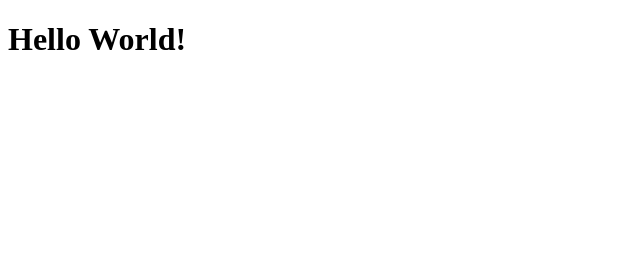
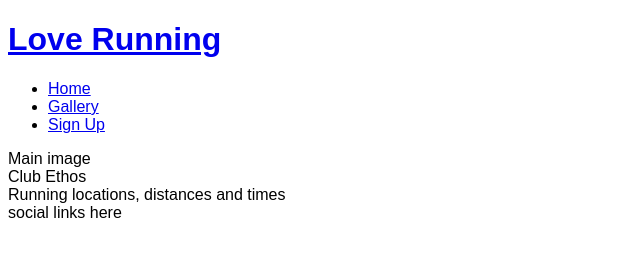
Before and after one commit to Franzdev8/love-running, a plain HTML site: page index.html in a window 1280 px wide. Shown: the whole page, without its empty margins (0-640 px from the left). Drawn offline with Linux system fonts and the light colour scheme.

Commit message:
Add basic header structure

```diff
--- a/assets/css/style.css
+++ b/assets/css/style.css
@@ -0,0 +1,3 @@
+body {
+    font-family: arial;
+}
--- a/index.html
+++ b/index.html
@@ -1,12 +1,48 @@
 <!DOCTYPE html>
 <html lang="en">
+
 <head>
     <meta charset="UTF-8">
     <meta http-equiv="X-UA-Compatible" content="IE=edge">
     <meta name="viewport" content="width=device-width, initial-scale=1.0">
-    <title>Document</title>
+    <meta name="description" content="Love Running club for runner in Dublin, Ireland">
+    <meta name="keywords" content="love running, running club, ireöand, dublin">
+
+    <link rel="stylesheet" href="assets/css/style.css">
+    <title>Love Running</title>
 </head>
+
 <body>
-    <h1>Hello World!</h1>
+    <header>
+        <a href="index.html">
+            <h1>Love Running</h1>
+        </a>
+        <nav>
+            <ul>
+                <li>
+                    <a href="index.html">Home</a>
+                </li>
+                <li>
+                    <a href="#">Gallery</a>
+                </li>
+                <li>
+                    <a href="#">Sign Up</a>
+                </li>
+            </ul>
+        </nav>
+    </header>
+    <section>
+        Main image
+    </section>
+    <section>
+        Club Ethos
+    </section>
+    <section>
+        Running locations, distances and times
+    </section>
+    <footer>
+        social links here
+    </footer>
 </body>
+
 </html>
```
